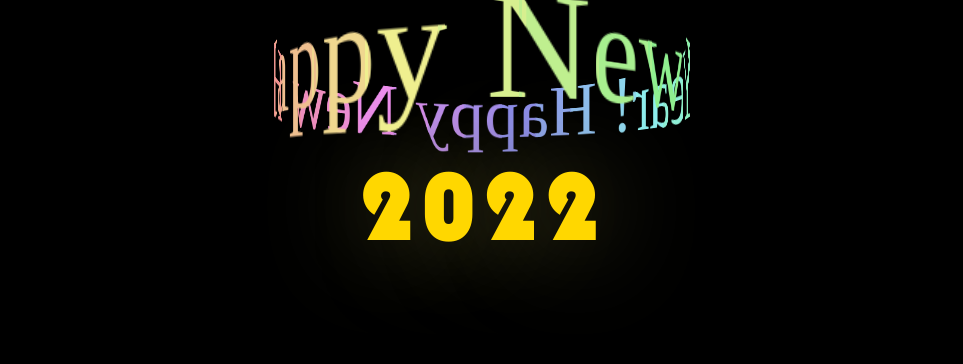
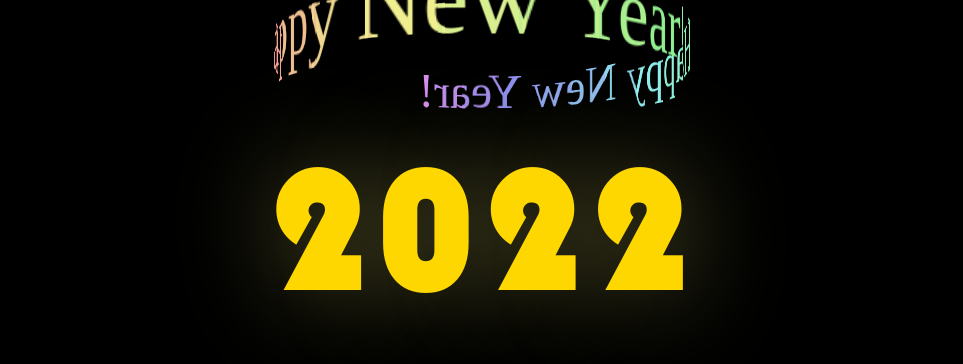
Before and after one commit to kimutzz/2022, a plain HTML site: page index.html in a window 1280 px wide. Shown: the top 364 px of the page, without its empty margins (158-1121 px from the left). Drawn offline with Linux system fonts and the light colour scheme.

Commit message:
Update style.css

```diff
--- a/style.css
+++ b/style.css
@@ -258,7 +258,7 @@ max-height: 100vh;
     position: absolute;
     left: var(--left);
     content: "Happy New Year! Happy New Year!";
-    font-size: 96px;
+    font-size: 66px;
     width: max-content;
     color: hsl(var(--hue), 75%, 75%);
   }
@@ -417,7 +417,7 @@ max-height: 100vh;
         .emboss-txt {
           filter: blur(0.5px);
           position: relative;
-          font-size: 100px;
+          font-size: 180px;
           font-family: BAUHS93;
           letter-spacing: 5px;
           color:gold;
@@ -452,7 +452,7 @@ max-height: 100vh;
         }
         .emboss-txt::after {
           content: "2022";
-          font-size: 100px;
+          font-size: 180px;
           letter-spacing: 5px;
           font-family: BAUHS93;
           position: relative;
```
